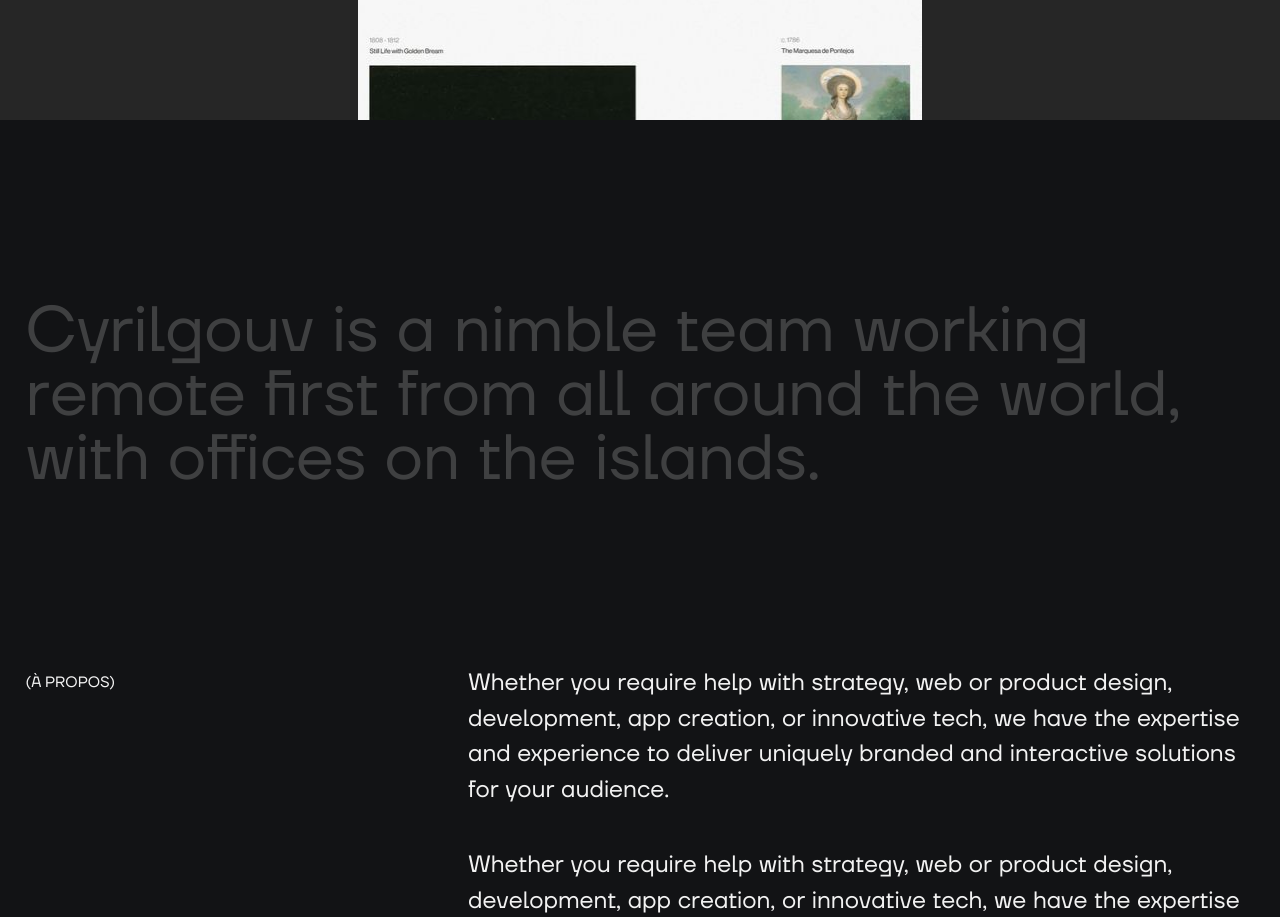
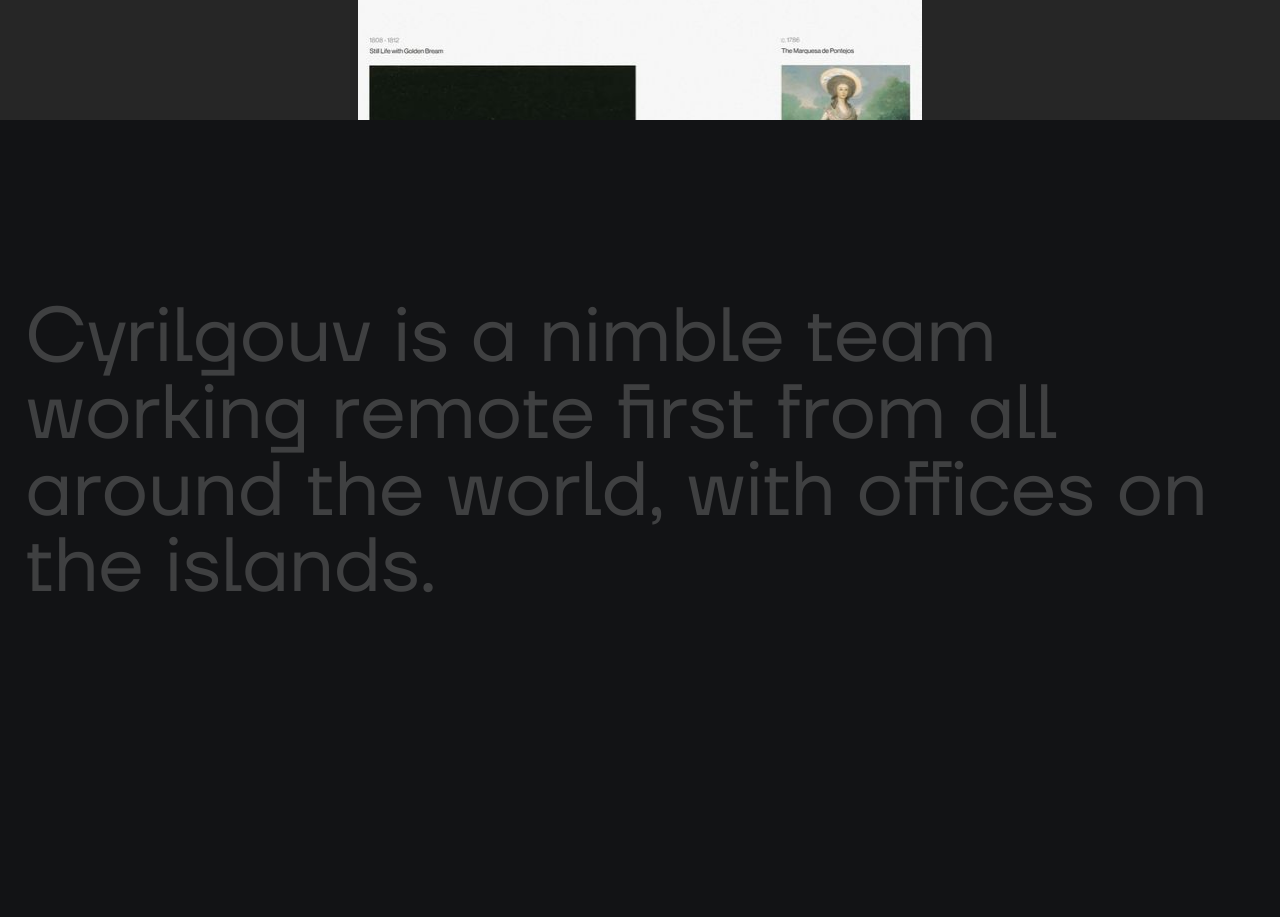
Before and after one commit to CyrilGouv/next-folio, a Next.js app: page / in a window 1280 px wide. Shown: the part 1520-2437 px from the top of the page. Built offline with nearby package versions, Linux system fonts and the light colour scheme.

Commit message:
added title reveal letters animation

```diff
--- /dev/null
+++ b/animations/title/revealLettersOpacity.js
@@ -0,0 +1,26 @@
+import gsap from "gsap"
+import ScrollTrigger from "gsap/dist/ScrollTrigger"
+import dimensionWindow from "@/utils/dimensionWindow"
+
+gsap.registerPlugin(ScrollTrigger)
+
+
+const revealLettersOpacity = (section, letters, pinned = false) => {
+    if (pinned) {
+        gsap.to(letters, {
+            scrollTrigger: {
+                trigger: section,
+                start: 'top top',
+                end: () => `+=${dimensionWindow()}`,
+                scrub: true,
+                pin: pinned,
+                invalidateOnRefresh: true,
+            },
+            autoAlpha: 1,
+            ease: 'none',
+            stagger: 0.1
+        })
+    }
+}
+
+export default revealLettersOpacity
--- a/components/UI/Elements/Title/TitleIntro.jsx
+++ b/components/UI/Elements/Title/TitleIntro.jsx
@@ -1,4 +1,9 @@
+"use client"
+
+import { useEffect, useRef } from "react"
+import { useGSAP } from "@gsap/react"
 import splitByWords from "@/utils/splitByWords"
+import revealLettersOpacity from "@/animations/title/revealLettersOpacity"
 
 import styles from "./TitleIntro.module.scss"
 
@@ -8,9 +13,17 @@ const TitleIntro = ({ text }) => {
     // Splitting text by words && letters
     const words = splitByWords(text)
 
+    // Elements
+    const section = useRef(null)
+    const lettersEls = useRef([])
+
+    useGSAP(() => {
+        revealLettersOpacity(section.current, lettersEls.current, true)
+    })
+
     return (
-        <div className={ styles.title }>
-            <h2 className={ styles.title__text }>
+        <div ref={ section } className={ styles.title }>
+            <h2 className={ `${styles.title__text} text--XLarge` }>
                 { words.map((word, idx) => {
                     return (
                         <span
@@ -20,6 +33,7 @@ const TitleIntro = ({ text }) => {
                             { word.map((letter, idx) => (
                                 <span
                                     key={ idx }
+                                    ref={ el => { lettersEls.current.push(el) } }
                                     className={ styles.title__text__letters }
                                 >
                                     { letter }
--- /dev/null
+++ b/utils/dimensionWindow.js
@@ -0,0 +1,5 @@
+const dimensionWindow = () => {
+    return window.innerWidth
+}
+
+export default dimensionWindow
```
